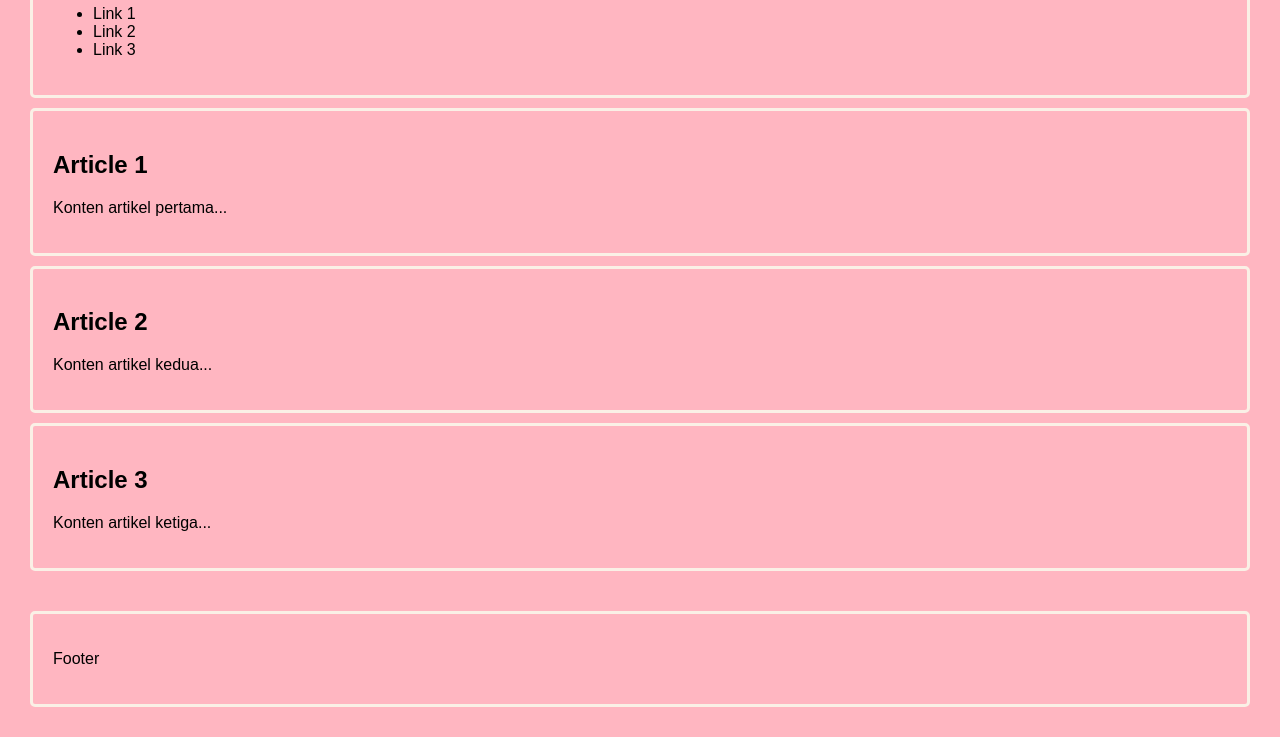
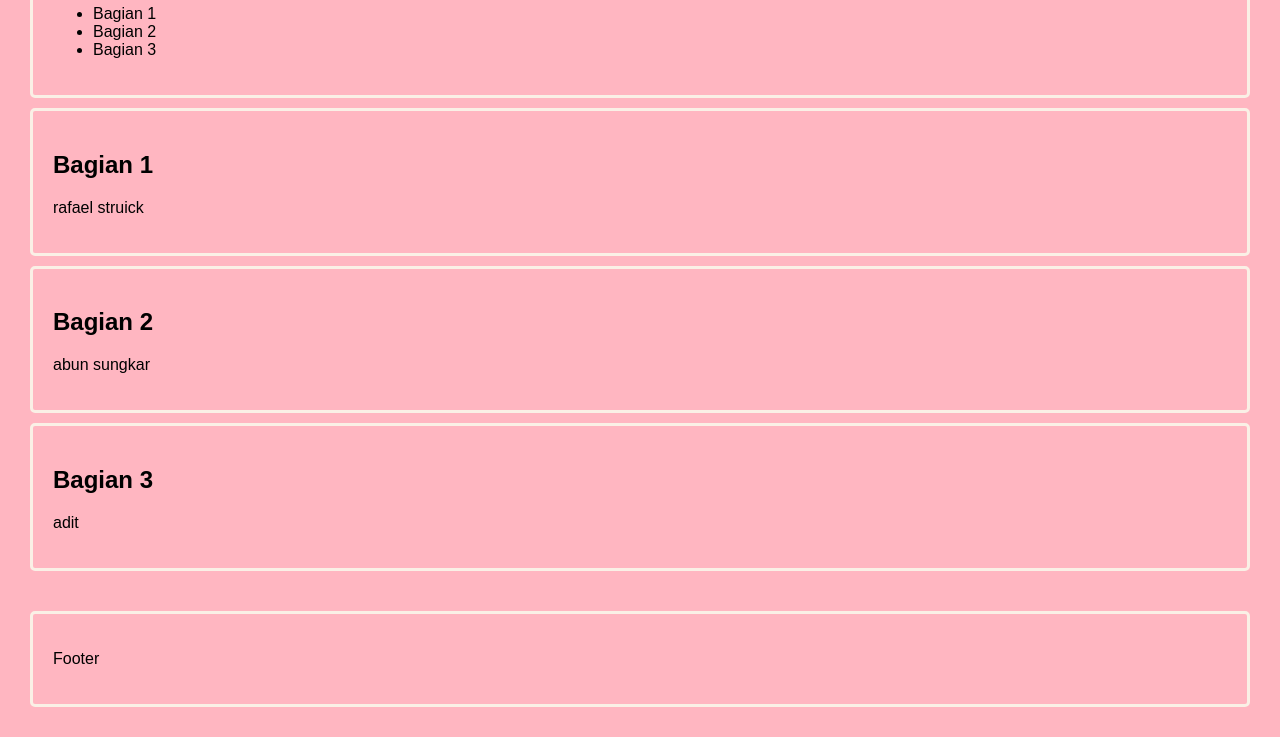
Before and after one commit to achayy/latihan01, a plain HTML site: page index.html in a window 1280 px wide. Shown: the part 694-1431 px from the top of the page. Drawn offline with Linux system fonts and the light colour scheme.

Commit message:
selamat datang

```diff
--- a/index.html
+++ b/index.html
@@ -28,32 +28,32 @@ footer {
 </head>
 <body>
     <header>
-        <h1>Header</h1>
+        <h1>SWELAWMAT DAWTANG!</h1>
         <img src="kucing-removebg-preview.png">
     </header>
 
     <div class="container">
         <nav>
-            <h2>Navigation</h2>
+            <h2>Daftar isi</h2>
             <ul>
-                <li>Link 1</li>
-                <li>Link 2</li>
-                <li>Link 3</li>
+                <li>Bagian 1</li>
+                <li>Bagian 2</li>
+                <li>Bagian 3</li>
             </ul>
         </nav>
 
         <main class="articles">
             <article>
-                <h2>Article 1</h2>
-                <p>Konten artikel pertama...</p>
+                <h2>Bagian 1</h2>
+                <p>rafael struick</p>
             </article>
             <article>
-                <h2>Article 2</h2>
-                <p>Konten artikel kedua...</p>
+                <h2>Bagian 2</h2>
+                <p>abun sungkar</p>
             </article>
             <article>
-                <h2>Article 3</h2>
-                <p>Konten artikel ketiga...</p>
+                <h2>Bagian 3</h2>
+                <p>adit</p>
             </article>
         </main>
     </div>
```
